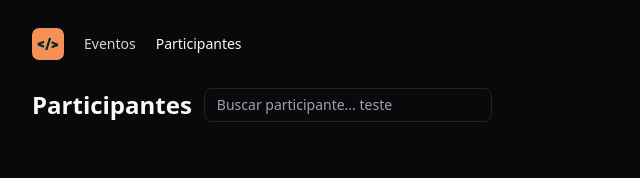
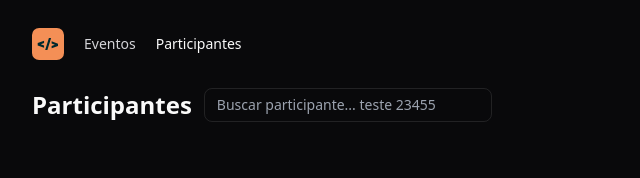
Before and after one commit to ismaelsoares/pass-in-web, a React (Vite) app: page / in a window 1280 px wide. Shown: the top 178 px of the page, without its empty margins (0-640 px from the left). Built offline with nearby package versions, Linux system fonts and the light colour scheme.

Commit message:
Teste 3 conexão com SSH

```diff
--- a/src/componentes/attendee-list.tsx
+++ b/src/componentes/attendee-list.tsx
@@ -5,7 +5,7 @@ export const AttendeeList = () => {
       <input
         className="px-3 py-1.5 border w-72 border-white/10 bg-transparent text-sm rounded-lg"
         type="text"
-        placeholder="Buscar participante... teste "
+        placeholder="Buscar participante... teste 23455"
       />
     </div>
   )
```
